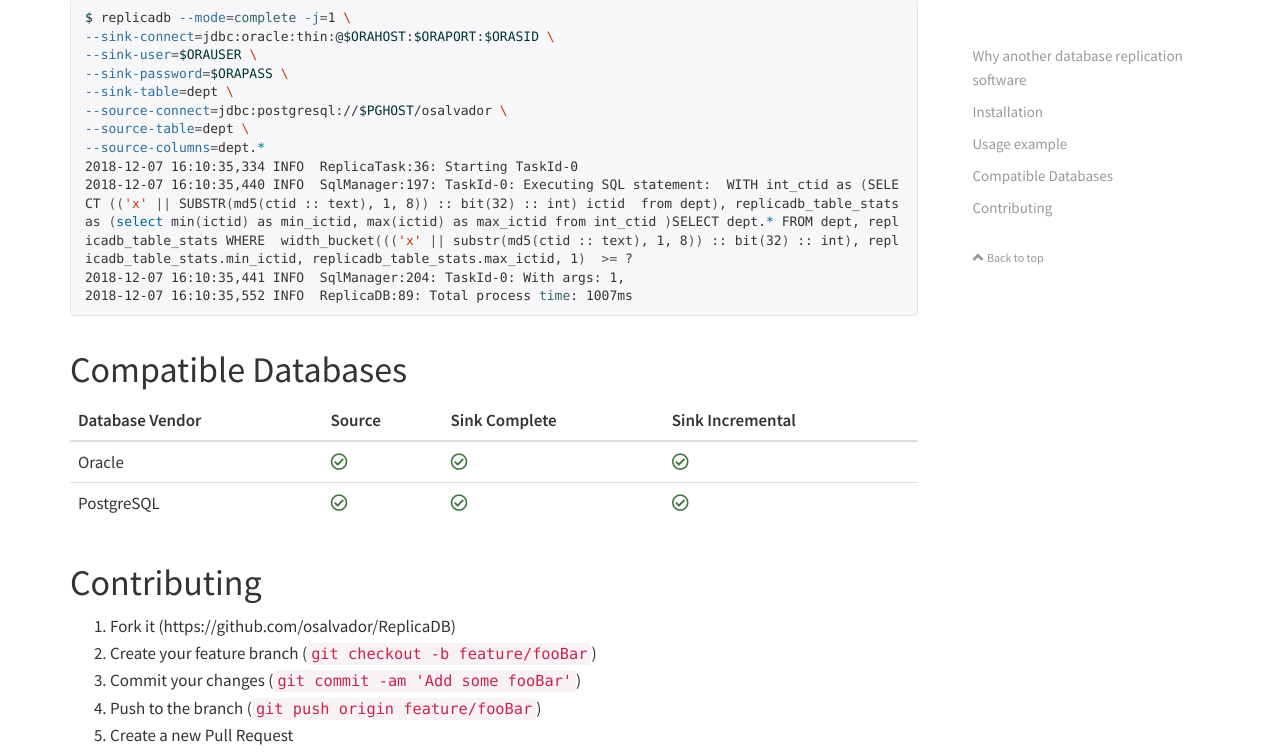
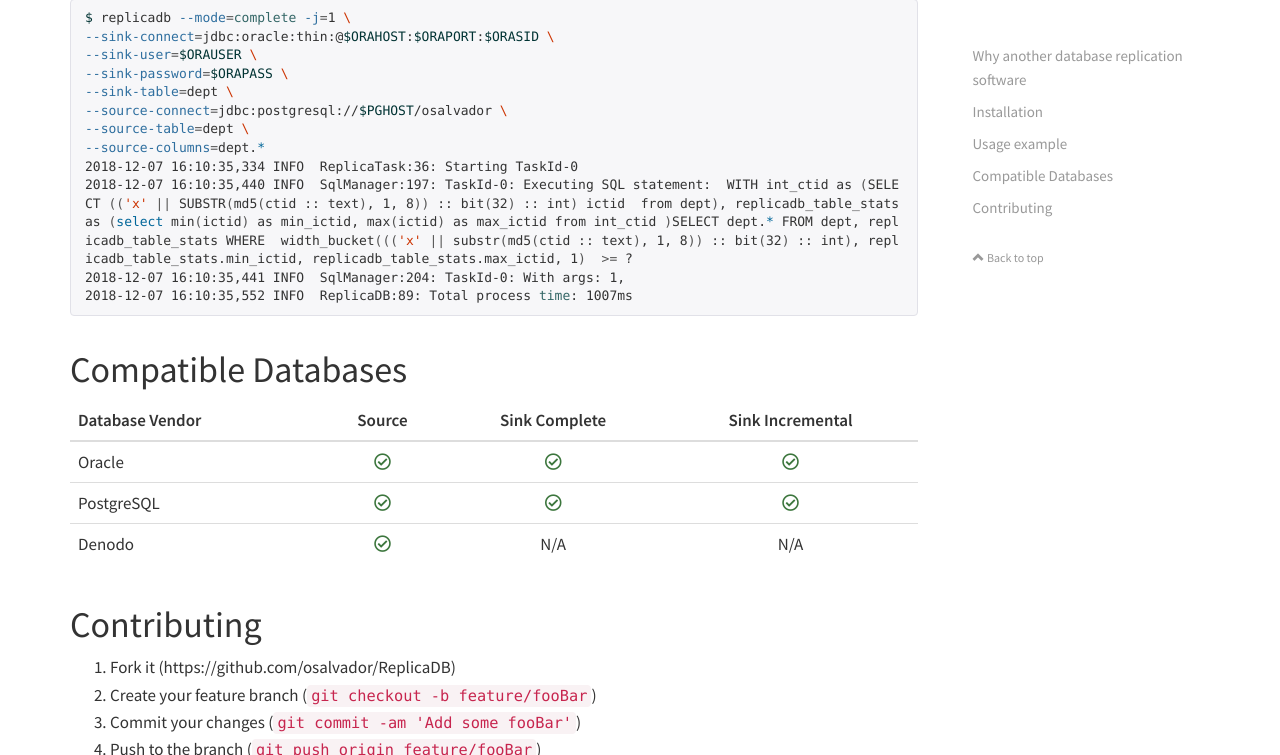
Before and after one commit to osalvador/ReplicaDB, a Jekyll site: the page built from index.md, in a window 1280 px wide and 900 px high, scrolled down 2979 px, cut to the strip 0-755 px from the top of the window. Built offline with Jekyll 4.4.1, drawn with Linux system fonts in a browser that asks for light colours; nearby versions of some CDN libraries; comment, search, counter and statistics services are not loaded.

Commit message:
Update index.md

```diff
--- a/index.md
+++ b/index.md
@@ -113,9 +113,10 @@ $ replicadb --mode=complete -j=1 \
 {:.table}
 
 | Database Vendor | Source | Sink Complete | Sink Incremental |
-|-----------------|---------|---------------|------------------|
+|-----------------|:---------:|:---------------:|:------------------:|
 | Oracle           | <i class="far fa-check-circle text-success"></i> | <i class="far fa-check-circle text-success"></i> | <i class="far fa-check-circle text-success"></i> |
 | PostgreSQL       | <i class="far fa-check-circle text-success"></i> | <i class="far fa-check-circle text-success"></i> | <i class="far fa-check-circle text-success"></i> |
+| Denodo       | <i class="far fa-check-circle text-success"></i> | N/A | N/A |
 
 
 # Contributing
```
